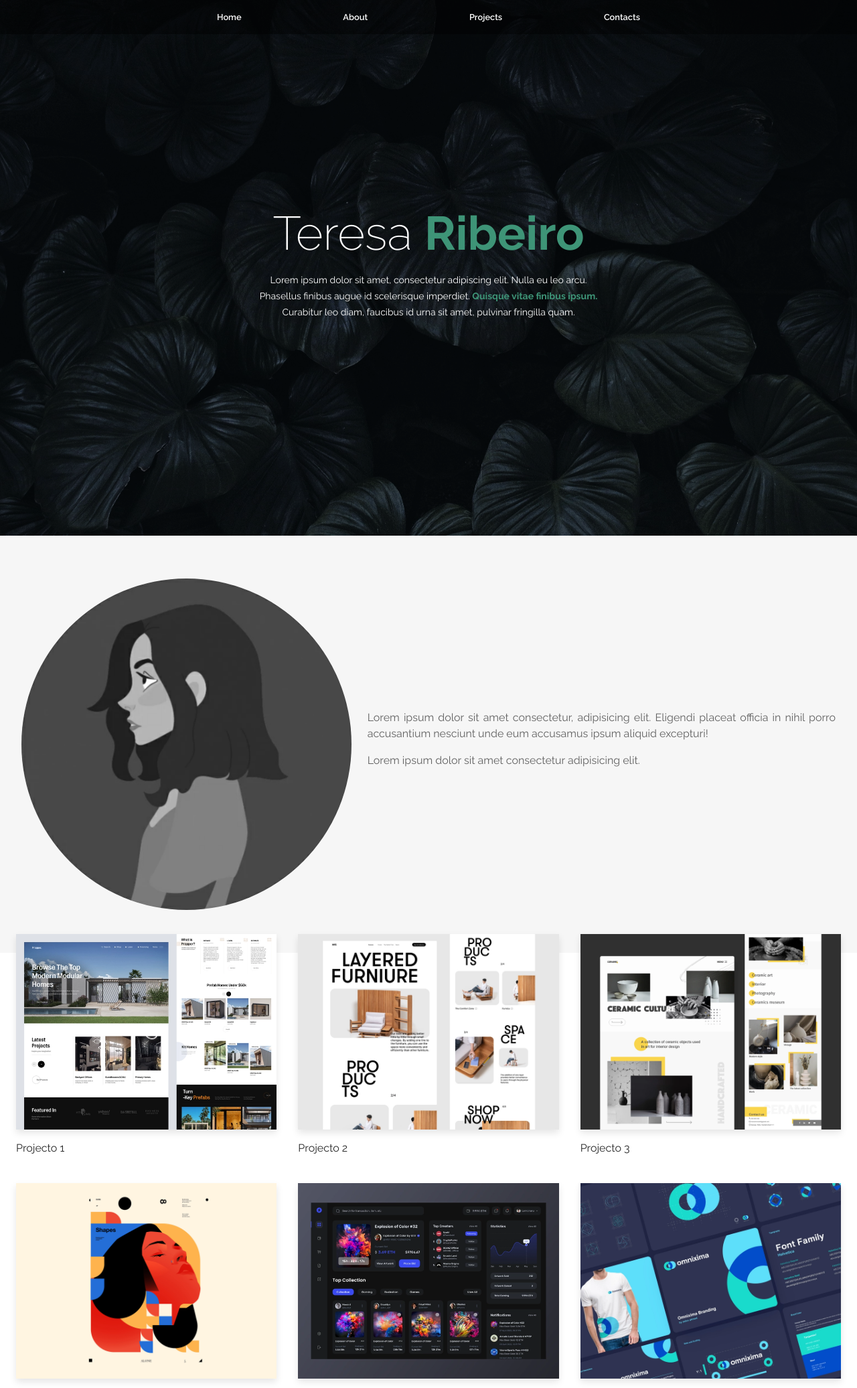
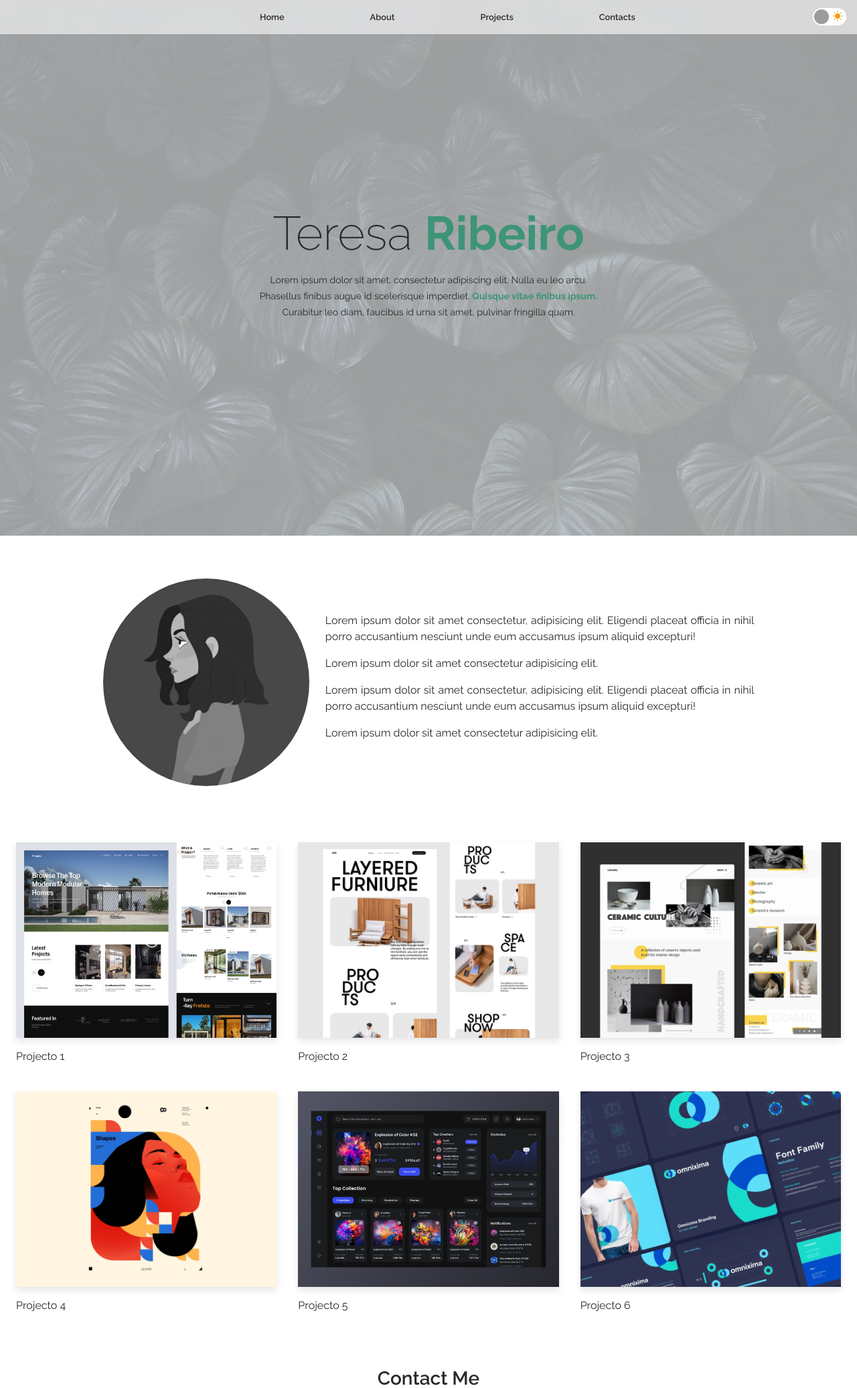
Before and after one commit to tesaraiva/dwi-projetofinal, a PHP site: page / in a window 1280 px wide. Shown: the top 2073 px of the page at 67% size. Run offline with PHP 8.4, Linux system fonts and the light colour scheme.

Commit message:
Theme toggle and mail.php

```diff
--- a/css/styles.css
+++ b/css/styles.css
@@ -1,6 +1,10 @@
 :root {
-  --primary: rgb(62, 148, 119);
+  --primary-light: rgb(62, 148, 119);
+  --primary-dark: rgb(72, 174, 140);
   --light: #fff;
+  --primary-light-opacity: rgba(62, 148, 119, 0.8);
+  --light-opacity: rgba(255, 255, 255, 0.6);
+  --dark-opacity: rgba(0, 0, 0, 0.4);
   --grey-10: rgb(246, 246, 246);
   --grey-20: rgb(224, 224, 224);
   --grey-30: rgb(200, 200, 200);
@@ -10,13 +14,18 @@
   --grey-70: rgb(98, 98, 98);
   --grey-80: rgb(71, 71, 71);
   --grey-90: rgb(41, 41, 41);
-  --dark-opacity-40: rgba(0, 0, 0, 0.4);
   --dark: rgb(18, 18, 18);
+  --primary: var(--primary-light)
+  --header-background: var(--light-opacity);
+  --foreground: var(--grey-90);
+  --background: var(--light);
+  --background-opacity: var(--light-opacity);
 }
 
 body {
   font-family: 'Raleway', sans-serif;
-  color: var(--grey-90);
+  background-color: var(--background);
+  color: var(--foreground);
 }
 
 p {
@@ -32,31 +41,30 @@ p {
 }
 
 .main-header {
-  text-align: center;
-  background-color: var(--dark-opacity-40);
+  backdrop-filter: blur(10px);
+  -webkit-backdrop-filter: blur(10px);
+  display: flex;
+  justify-content: center;
+  background-color: var(--header-background);
   position: fixed;
   top: 0;
   left: 0;
   right: 0;
-}
-
-.social-links {
-  margin: 0;
-  padding-top: 0.5rem;
-  padding-bottom: 1rem;
+  z-index: 1;
 }
 
 .social-link {
-  text-align: center;
+  color: var(--gray-50);
+  font-size: 1.1rem;
+  margin-right: 1rem;
 }
 
-.social-link a {
-  color: var(--secondary);
-  font-size: 16px;
+.social-link:last-of-type {
+  margin-right: 0px;
 }
 
-.social-link a:hover {
-  color: var(--dark);
+.social-link:hover {
+  color: var(--primary);
 }
 
 .nav-bar {
@@ -68,10 +76,11 @@ p {
 }
 
 .nav-bar__link:link, .nav-bar__link:active, .nav-bar__link:visited {
-  color: var(--light);
+  color: var(--foreground);
   text-decoration: none;
   font-size: 0.8rem;
   font-weight: 600;
+  padding: 0 4rem;
 }
 
 .nav-bar__link:hover {
@@ -82,7 +91,7 @@ p {
 
 .section-hero {
   height: 100vh;
-  background-color: #121212;
+  background-color: var(--background-opacity);
   background-image: url('../img/cover.jpg');
   background-size: cover;
   background-repeat: no-repeat;
@@ -101,8 +110,8 @@ p {
   display: flex;
   align-items: center;
   justify-content: center;
-  color: var(--light);
-  background-color: var(--dark-opacity-40);
+  color: var(--foreground);
+  background-color: var(--background-opacity);
 }
 
 .hero-content-wrap {
@@ -125,7 +134,12 @@ p {
   padding-right: 2rem;
   padding-top: 4rem;
   padding-bottom: 4rem;
-  background-color: var(--grey-10);
+  background-color: var(--background);
+}
+
+.about__content {
+  max-width: 80%;
+  margin: 0 auto;
 }
 
 .about__image {
@@ -139,7 +153,6 @@ p {
 .about__text > p {
   text-align: justify;
   line-height: 1.5rem;
-  color: var(--grey-70);
 }
 
 .section-projects {
@@ -150,7 +163,7 @@ p {
 
 .projects-card {
   padding: 1rem;
-  /* background-color: var(--light); */
+  background-color: var(--background);
 }
 
 .project-card__image {
@@ -165,12 +178,21 @@ p {
   margin-bottom: 0;
 }
 
+.form-title {
+  font-weight: 600;
+}
+
+.section_form {
+  margin: 0 auto;
+  padding: 2rem 4rem;
+}
+
 .section-contacts {
   padding-left: 2rem;
   padding-right: 2rem;
   padding-top: 4rem;
   padding-bottom: 4rem;
-  background-color: var(--grey-10);
+  background-color: var(--background);
 }
 
 .section-contacts a {
@@ -189,15 +211,94 @@ p {
  color: var(--grey-60);
 }
 
-footer {
+.btn-download {
+  background-color: var(--primary);
+  border: none;
+  border-radius: 4px;
+  color: var(--light);
+  padding: 12px 20px;
+  cursor: pointer;
+  font-size: 18px;
+}
+
+.btn-download i {
+  color: var(--light);
+}
+
+.btn-download:hover {
+  background-color: var(--primary);
+  box-shadow: 0px 5px 10px 0px rgba(0, 0, 0, 0.1);
+}
+
+.btn-send {
+  padding: 6px 10px;
+  font-size: 14px;
+  font-weight: 600;
+}
+
+.btn-send:hover {
+  color:var(--light);
+}
+
+.footer {
   padding-top: 1rem;
   padding-bottom: 1rem;
-  background-color: var(--light);
-  color: var(--grey-60);
+  background-color: var(--background);
+  color: var(--foreground);
   font-size: 12px;
   font-weight: 200;
 }
 
-footer p {
+.footer p {
   margin: 0;
+
 }
+
+/* THEME TOGGLE */
+
+.theme-toggle {
+  position: absolute;
+  top: 12px;
+  right: 1rem;
+}
+
+.checkbox {
+  opacity: 0;
+  position: absolute;
+}
+
+.checkbox-label {
+  background-color: var(--background);
+  width: 50px;
+  height: 26px;
+  border-radius: 50px;
+  position: relative;
+  padding: 5px;
+  cursor: pointer;
+  display: flex;
+  justify-content: space-between;
+  align-items: center;
+}
+
+.bi-moon-fill {
+  color: #009ab8;
+}
+
+.bi-sun-fill {
+  color: #f39c12;
+}
+
+.checkbox-label .ball {
+  background-color: var(--grey-50);
+  width: 22px;
+  height: 22px;
+  position: absolute;
+  left: 2px;
+  top: 2px;
+  border-radius: 50%;
+  transition: transform 0.2s linear;
+}
+
+.checkbox:checked+.checkbox-label .ball {
+  transform: translateX(24px);
+}
--- /dev/null
+++ b/css/theme.css
@@ -0,0 +1,15 @@
+html[data-theme='light'] {
+  --primary: var(--primary-light);
+  --header-background: var(--light-opacity);
+  --background-opacity: var(--light-opacity);
+  --background: var(--light);
+  --foreground: var(--grey-90);
+}
+
+html[data-theme='dark'] {
+  --primary: var(--primary-dark);
+  --header-background: var(--dark-opacity);
+  --background-opacity: var(--dark-opacity);
+  --background: var(--dark);
+  --foreground: var(--light);
+}
--- a/index.html
+++ /dev/null
@@ -1,197 +0,0 @@
-<!DOCTYPE html>
-<html lang="en">
-  <head>
-    <meta charset="UTF-8" />
-    <meta http-equiv="X-UA-Compatible" content="IE=edge" />
-    <meta name="viewport" content="width=device-width, initial-scale=1.0" />
-
-    <!-- Site logo -->
-    <link rel="shortcut icon" href="img/logo/logo.jpeg" type="image-x-icon" />
-
-    <!-- Google Fonts -->
-    <link rel="preconnect" href="https://fonts.googleapis.com" />
-    <link rel="preconnect" href="https://fonts.gstatic.com" crossorigin />
-    <link
-      href="https://fonts.googleapis.com/css2?family=Raleway:wght@200;400;600;700&display=swap"
-      rel="stylesheet"
-    />
-
-    <!-- Font Awesome-->
-    <link rel="stylesheet" href="css/font-awesome.min.css" />
-
-    <!-- BootStrap -->
-    <link rel="stylesheet" href="css/reset.css" />
-    <link rel="stylesheet" href="css/bootstrap.min.css" />
-    <link
-      rel="stylesheet"
-      href="https://cdn.jsdelivr.net/npm/bootstrap-icons@1.8.1/font/bootstrap-icons.css"
-    />
-    <link rel="stylesheet" href="css/styles.css" />
-
-    <!-- Title -->
-    <title>Teresa Ribeiro</title>
-  </head>
-
-  <body>
-    <header class="main-header">
-      <nav class="nav-bar">
-        <a class="nav-bar__link" href="#home" active>Home</a>
-        <a class="nav-bar__link" href="#about">About</a>
-        <a class="nav-bar__link" href="#projects">Projects</a>
-        <a class="nav-bar__link" href="#contacts">Contacts</a>
-      </nav>
-    </header>
-
-    <main>
-      <section class="container-fluid g-0 section-hero" id="home">
-        <div class="hero-content">
-          <div class="hero-content-wrap">
-            <h1 class="hero-heading text-center">
-              Teresa
-              <span class="text--primary text--bold">Ribeiro</span>
-            </h1>
-            <p class="hero-text text-center">
-              Lorem ipsum dolor sit amet, consectetur adipiscing elit. Nulla eu
-              leo arcu. Phasellus finibus augue id scelerisque imperdiet.
-              <span class="text--primary text--bold"
-                >Quisque vitae finibus ipsum.
-              </span>
-              Curabitur leo diam, faucibus id urna sit amet, pulvinar fringilla
-              quam.
-            </p>
-          </div>
-        </div>
-      </section>
-
-      <section class="container-fluid section-about" id="about">
-        <div class="row align-items-center">
-          <div class="col-5">
-            <img
-              class="about__image"
-              alt="Teresa Ribeiro"
-              src="img/photos/1.png"
-            />
-          </div>
-          <div class="col-7 about__text">
-            <p>
-              Lorem ipsum dolor sit amet consectetur, adipisicing elit. Eligendi
-              placeat officia in nihil porro accusantium nesciunt unde eum
-              accusamus ipsum aliquid excepturi!
-            </p>
-            <p>Lorem ipsum dolor sit amet consectetur adipisicing elit.</p>
-          </div>
-        </div>
-      </section>
-
-      <section class="container-fluid section-projects" id="projects">
-        <div
-          class="row row-cols-1 g-0 gy-2 row-cols-sm-2 gx-sm-2 row-cols-lg-3"
-        >
-          <div class="col projects-card">
-            <img
-              class="project-card__image"
-              src="img/photos/proj1.webp"
-              alt="Project 1"
-            />
-
-            <p class="project-card__title">Projecto 1</p>
-          </div>
-          <div class="col projects-card">
-            <img
-              class="project-card__image"
-              src="img/photos/proj2.webp"
-              alt="Project 2"
-            />
-            <p class="project-card__title">Projecto 2</p>
-          </div>
-          <div class="col projects-card">
-            <img
-              class="project-card__image"
-              src="img/photos/proj3.webp"
-              alt="Project 3"
-            />
-            <p class="project-card__title">Projecto 3</p>
-          </div>
-          <div class="col projects-card">
-            <img
-              class="project-card__image"
-              src="img/photos/proj4.webp"
-              alt="Project 4"
-            />
-            <p class="project-card__title">Projecto 4</p>
-          </div>
-          <div class="col projects-card">
-            <img
-              class="project-card__image"
-              src="img/photos/proj5.webp"
-              alt="Project 5"
-            />
-            <p class="project-card__title">Projecto 5</p>
-          </div>
-          <div class="col projects-card">
-            <img
-              class="project-card__image"
-              src="img/photos/proj6.webp"
-              alt="Project 6"
-            />
-            <p class="project-card__title">Projecto 6</p>
-          </div>
-        </div>
-      </section>
-
-      <section class="container-fluid section-contacts" id="contacts">
-        <div class="row justify-content-center align-items-center g-0">
-          <div class="col-8">
-            <p>
-              <i class="fa fa-envelope"></i>
-              <a href="mailto:teresaraivaribeiro@gmail.com"
-                >teresaraivaribeiro@gmail.com</a
-              >
-            </p>
-            <p>
-              <i class="fa fa-phone"></i>
-              <a href="tel:+35191000000'">+351 910 000 000</a>
-            </p>
-          </div>
-        </div>
-      </section>
-    </main>
-
-    <footer class="container-fluid">
-      <div class="row justify-content-center align-items-center g-0">
-        <div class="col-8"><p>CESAE Digital 2022 © Teresa Ribeiro</p></div>
-        <div class="col-4">
-          <ul class="social-links row g-1">
-            <li class="col social-link">
-              <a
-                href="https://www.linkedin.com/in/teresaraivaribeiro"
-                aria-label="linkedin-profile"
-                target="_blank"
-              >
-                <i class="fa fa-linkedin" aria-hidden="true"></i>
-              </a>
-            </li>
-            <li class="col social-link">
-              <a
-                href="https://github.com/tesaraiva"
-                aria-label="github-profile"
-                target="_blank"
-              >
-                <i class="fa fa-github" aria-hidden="true"></i>
-              </a>
-            </li>
-            <li class="col social-link">
-              <a
-                href="mailto:teresaraivaribeiro@gmail.com"
-                aria-label="email-address"
-                target="_blank"
-              >
-                <i class="fa fa-envelope-o" aria-hidden="true"></i>
-              </a>
-            </li>
-          </ul>
-        </div>
-      </div>
-    </footer>
-  </body>
-</html>
--- /dev/null
+++ b/index.php
@@ -0,0 +1,21 @@
+<!DOCTYPE html>
+<html lang="en">
+
+<head>
+  <?php include './ui/head.php'; ?>
+</head>
+
+<body>
+  <?php include './ui/header.php'; ?>
+
+  <main>
+    <?php include './ui/hero.php'; ?>
+    <?php include './ui/about.php'; ?>
+    <?php include './ui/projects.php'; ?>
+    <?php include './ui/form.php'; ?>
+    <?php include './ui/contacts.php'; ?>
+    <?php include './ui/footer.php'; ?>
+  </main>
+</body>
+
+</html>
--- /dev/null
+++ b/ui/about.php
@@ -0,0 +1,23 @@
+<section class="container-fluid section-about" id="about">
+  <div class="about__content">
+    <div class=" row mb-5 align-items-center justify-content-center">
+      <div class="col-sm-12 col-lg-4">
+        <img class="about__image" alt="Teresa Ribeiro" src="img/photos/1.png" />
+      </div>
+      <div class="col-sm-12 col-lg-8 about__text">
+        <p>
+          Lorem ipsum dolor sit amet consectetur, adipisicing elit. Eligendi
+          placeat officia in nihil porro accusantium nesciunt unde eum
+          accusamus ipsum aliquid excepturi!
+        </p>
+        <p>Lorem ipsum dolor sit amet consectetur adipisicing elit.</p>
+        <p>
+          Lorem ipsum dolor sit amet consectetur, adipisicing elit. Eligendi
+          placeat officia in nihil porro accusantium nesciunt unde eum
+          accusamus ipsum aliquid excepturi!
+        </p>
+        <p>Lorem ipsum dolor sit amet consectetur adipisicing elit.</p>
+      </div>
+    </div>
+  </div>
+</section>
--- /dev/null
+++ b/ui/contacts.php
@@ -0,0 +1,28 @@
+<section class="container-fluid section-contacts" id="contacts">
+  <div class="row justify-content-center align-items-center g-0">
+    <div class="col-8">
+      <div class="d-flex justify-content-between align-items-center">
+        <div>
+          <div>
+            <i class="fa fa-envelope"></i>
+            <a href="mailto:teresaraivaribeiro@gmail.com">teresaraivaribeiro@gmail.com
+            </a>
+          </div>
+          <div>
+            <i class="fa fa-phone"></i>
+            <a href="tel:+35191000000'">+351 910 000 000</a>
+          </div>
+          <div>
+            <i class="fa fa-map-marker"></i>
+            <span>Oporto, Portugal</span>
+          </div>
+        </div>
+        <div class="p-2">
+          <button class="btn-download" id="downloadCVButton">
+            <i class="fa fa-arrow-down"></i>Download CV
+          </button>
+        </div>
+      </div>
+    </div>
+  </div>
+</section>
--- /dev/null
+++ b/ui/footer.php
@@ -0,0 +1,22 @@
+<footer class="container-fluid footer">
+  <div class="row justify-content-center align-items-center g-0 px-2">
+    <div class="col-8">
+      <p>CESAE Digital 2022 © Teresa Ribeiro</p>
+    </div>
+    <div class="col-4">
+      <div class="d-flex justify-content-end">
+        <a class="social-link" href=" https://www.linkedin.com/in/teresaraivaribeiro" aria-label="linkedin-profile" target="_blank">
+          <i class="fa fa-linkedin" aria-hidden="true"></i>
+        </a>
+
+        <a class="social-link" href="https://github.com/tesaraiva" aria-label="github-profile" target="_blank">
+          <i class="fa fa-github" aria-hidden="true"></i>
+        </a>
+
+        <a class="social-link" href="https://codesandbox.io/u/teresaraivaribeiro" aria-label="email-address" target="_blank">
+          <i class="fa fa-code" aria-hidden="true"></i>
+        </a>
+      </div>
+    </div>
+  </div>
+</footer>
--- /dev/null
+++ b/ui/form.php
@@ -0,0 +1,27 @@
+<section class="container-fluid section-form">
+  <div class="row justify-content-center mb-5 mt-4">
+    <div class="col col-8">
+      <h3 class="form-title text-center">Contact Me</h3>
+      <form id="mailForm">
+        <div class="form-name mb-3">
+          <label for="exampleInputName">Name</label>
+          <input type="text" class="form-control" id="formName">
+        </div>
+        <div class="form-email mb-3">
+          <label for="email">Email</label>
+          <input type="email" class="form-control" id="formEmail">
+        </div>
+        <div class="form-message mb-4">
+          <label for="message">Message</label>
+          <textarea class="form-control" id="formMessage" rows="3"></textarea>
+        </div>
+        <div class="d-flex justify-content-between align-items-center">
+          <button id="formSubmit" type="submit" class="btn btn-download btn-send">Send message</button>
+          <span id="formFeedback"></span>
+        </div>
+      </form>
+
+    </div>
+  </div>
+  </div>
+</section>
--- /dev/null
+++ b/ui/head.php
@@ -0,0 +1,28 @@
+<meta charset="UTF-8" />
+<meta http-equiv="X-UA-Compatible" content="IE=edge" />
+<meta name="viewport" content="width=device-width, initial-scale=1.0" />
+
+<!-- Site logo -->
+<link rel="shortcut icon" href="img/logo/logo.jpeg" type="image-x-icon" />
+
+<!-- Google Fonts -->
+<link rel="preconnect" href="https://fonts.googleapis.com" />
+<link rel="preconnect" href="https://fonts.gstatic.com" crossorigin />
+<link href="https://fonts.googleapis.com/css2?family=Raleway:wght@200;400;600;700&display=swap" rel="stylesheet" />
+
+<!-- Font Awesome-->
+<link rel="stylesheet" href="css/font-awesome.min.css" />
+
+<!-- BootStrap -->
+<link rel="stylesheet" href="css/reset.css" />
+<link rel="stylesheet" href="css/bootstrap.min.css" />
+<link rel="stylesheet" href="https://cdn.jsdelivr.net/npm/bootstrap-icons@1.8.1/font/bootstrap-icons.css" />
+<link rel="stylesheet" href="css/styles.css" />
+<link rel="stylesheet" href="css/theme.css" />
+
+<!-- Title -->
+<title>Teresa Ribeiro</title>
+
+<!-- Scripts -->
+<script src="https://cdnjs.cloudflare.com/ajax/libs/FileSaver.js/2.0.5/FileSaver.min.js" integrity="sha512-Qlv6VSKh1gDKGoJbnyA5RMXYcvnpIqhO++MhIM2fStMcGT9i2T//tSwYFlcyoRRDcDZ+TYHpH8azBBCyhpSeqw==" crossorigin="anonymous" referrerpolicy="no-referrer" defer></script>
+<script src="script.js" defer></script>
--- /dev/null
+++ b/ui/header.php
@@ -0,0 +1,10 @@
+<header class="main-header">
+  <nav class="nav-bar">
+    <a class="nav-bar__link" href="#home" active>Home</a>
+    <a class="nav-bar__link" href="#about">About</a>
+    <a class="nav-bar__link" href="#projects">Projects</a>
+    <a class="nav-bar__link" href="#contacts">Contacts</a>
+  </nav>
+
+  <?php include './ui/theme-toggle.php'; ?>
+</header>
--- /dev/null
+++ b/ui/hero.php
@@ -0,0 +1,18 @@
+<section class="container-fluid g-0 section-hero" id="home">
+  <div class="hero-content">
+    <div class="hero-content-wrap">
+      <h1 class="hero-heading text-center">
+        Teresa
+        <span class="text--primary text--bold">Ribeiro</span>
+      </h1>
+      <p class="hero-text text-center">
+        Lorem ipsum dolor sit amet, consectetur adipiscing elit. Nulla eu
+        leo arcu. Phasellus finibus augue id scelerisque imperdiet.
+        <span class="text--primary text--bold">Quisque vitae finibus ipsum.
+        </span>
+        Curabitur leo diam, faucibus id urna sit amet, pulvinar fringilla
+        quam.
+      </p>
+    </div>
+  </div>
+</section>
--- /dev/null
+++ b/ui/projects.php
@@ -0,0 +1,29 @@
+<section class="container-fluid section-projects" id="projects">
+  <div class="row mb-4 row-cols-1 g-0 gy-2 row-cols-sm-2 gx-sm-2 row-cols-lg-3">
+    <div class="col projects-card">
+      <img class="project-card__image" src="img/photos/proj1.webp" alt="Project 1" />
+
+      <p class="project-card__title">Projecto 1</p>
+    </div>
+    <div class="col projects-card">
+      <img class="project-card__image" src="img/photos/proj2.webp" alt="Project 2" />
+      <p class="project-card__title">Projecto 2</p>
+    </div>
+    <div class="col projects-card">
+      <img class="project-card__image" src="img/photos/proj3.webp" alt="Project 3" />
+      <p class="project-card__title">Projecto 3</p>
+    </div>
+    <div class="col projects-card">
+      <img class="project-card__image" src="img/photos/proj4.webp" alt="Project 4" />
+      <p class="project-card__title">Projecto 4</p>
+    </div>
+    <div class="col projects-card">
+      <img class="project-card__image" src="img/photos/proj5.webp" alt="Project 5" />
+      <p class="project-card__title">Projecto 5</p>
+    </div>
+    <div class="col projects-card">
+      <img class="project-card__image" src="img/photos/proj6.webp" alt="Project 6" />
+      <p class="project-card__title">Projecto 6</p>
+    </div>
+  </div>
+</section>
--- /dev/null
+++ b/ui/theme-toggle.php
@@ -0,0 +1,8 @@
+<div class="theme-toggle" id="themeToggle">
+  <input type="checkbox" class="checkbox" id="themeCheckbox">
+  <label for="checkbox" class="checkbox-label">
+    <i class="bi bi-moon-fill"></i>
+    <i class="bi bi-sun-fill"></i>
+    <span class="ball"></span>
+  </label>
+</div>
```
Also changed, not shown: mail.php (added, +15 -0 lines), script.js (added, +78 -0 lines), 1 other file.
